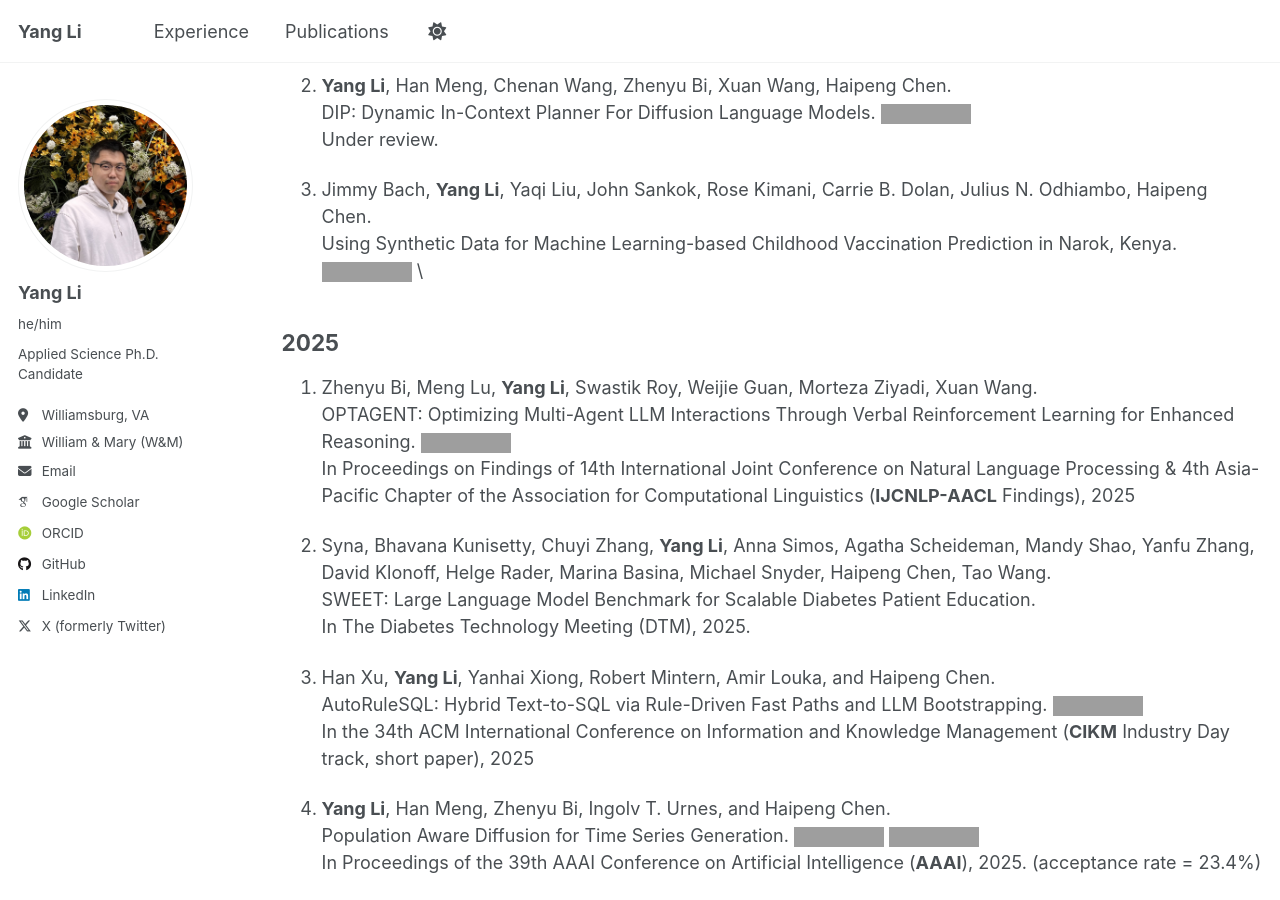
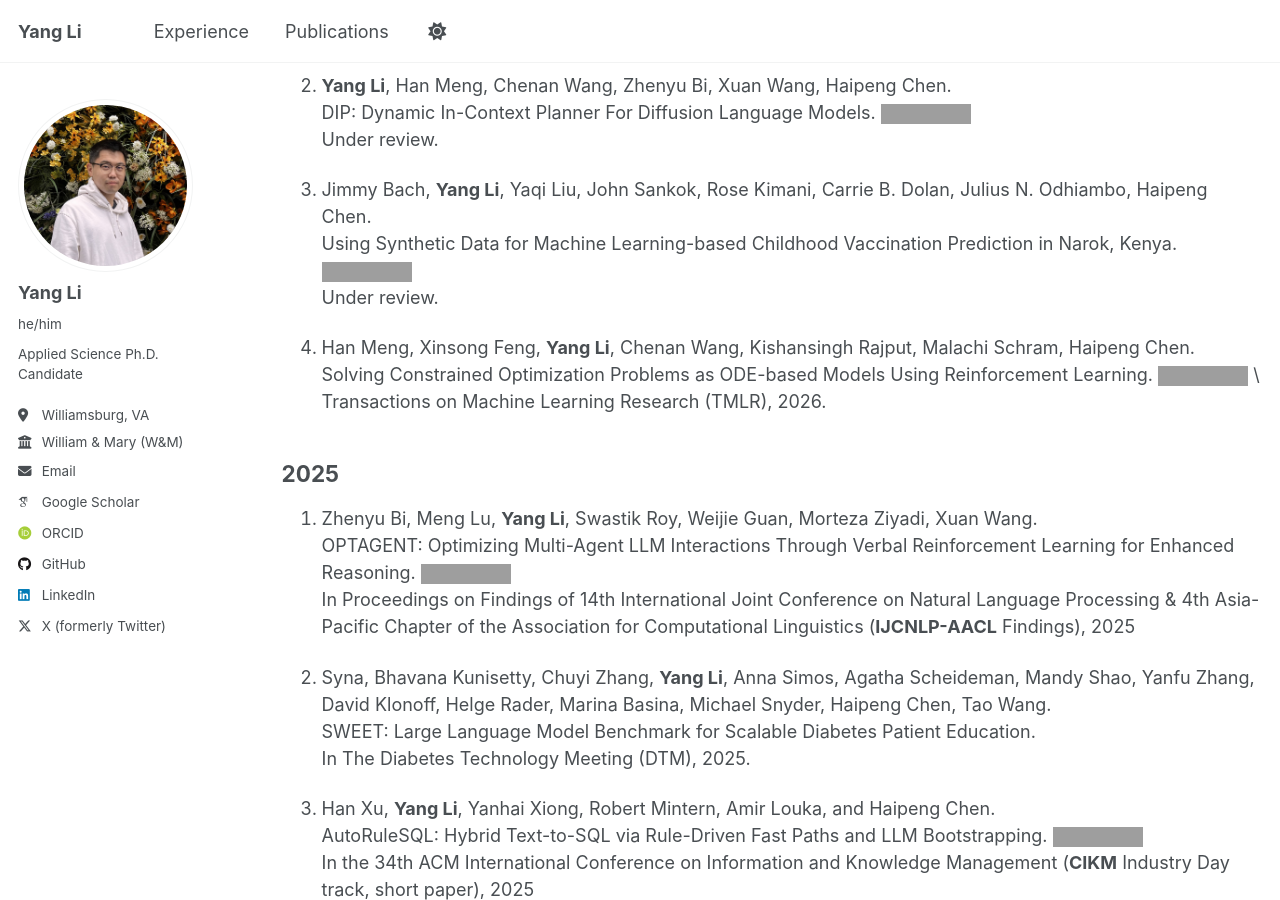
Before and after one commit to littlestone111/littlestone111.github.io, a Jekyll site: the page built from _pages/publications.md, in a window 1280 px wide and 900 px high, scrolled down 322 px. Built offline with Jekyll 4.4.1, drawn with Linux system fonts in a browser that asks for light colours; some web fonts are replaced; a script that is not in the unit is left out; grey boxes are pictures that could not be loaded.

Commit message:
Update pub

```diff
--- a/_pages/publications.md
+++ b/_pages/publications.md
@@ -20,6 +20,13 @@ Under review.
 
 3. Jimmy Bach, **Yang Li**, Yaqi Liu, John Sankok, Rose Kimani, Carrie B. Dolan, Julius N. Odhiambo, Haipeng Chen. \
 Using Synthetic Data for Machine Learning-based Childhood Vaccination Prediction in Narok, Kenya. [![arXiv Badge](https://img.shields.io/badge/arXiv-B31B1B?logo=arxiv&logoColor=fff&style=plastic)](https://arxiv.org/abs/2604.08902) \
+Under review.
+
+4. Han Meng, Xinsong Feng, **Yang Li**, Chenan Wang, Kishansingh Rajput, Malachi Schram, Haipeng Chen. \
+Solving Constrained Optimization Problems as ODE-based Models Using Reinforcement Learning. [![GitHub Badge](https://img.shields.io/badge/GitHub-181717?logo=github&logoColor=fff&style=plastic)](https://github.com/wmd3i/CMFO) \
+Transactions on Machine Learning Research (TMLR), 2026.
+
+
 
 
 ## 2025
```
